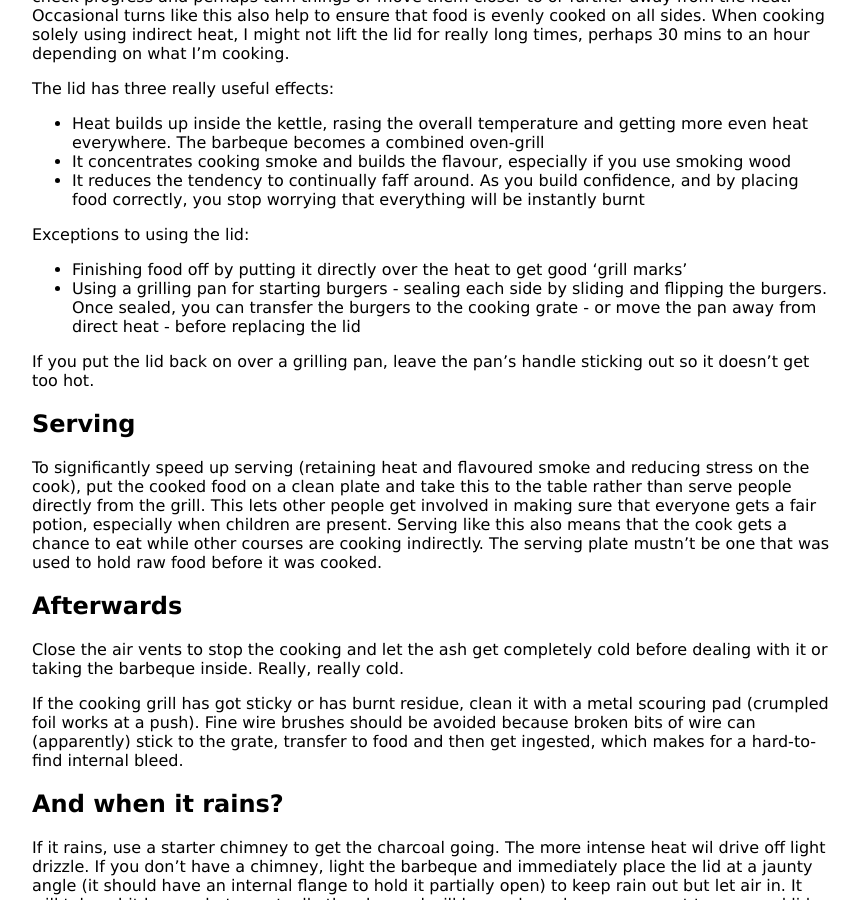
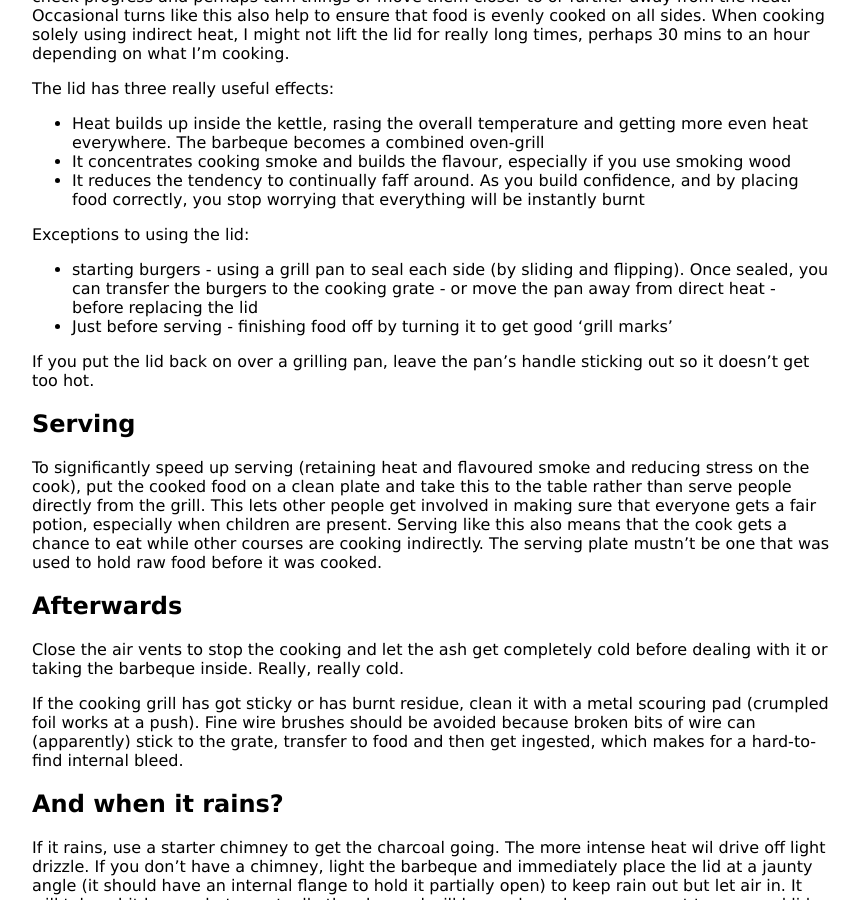
Before and after one commit to KineticLensman/KineticLensman.github.io, a Jekyll site: the page built from _posts/2018-08-12-barbecue-part1.md, in a window 1280 px wide and 900 px high, scrolled down 2183 px. Shown: the whole window, without its empty margins (208-1068 px from the left). Built offline with Jekyll 4.4.1, drawn with Linux system fonts in a browser that asks for light colours.

Commit message:
clarity reword

```diff
--- a/_posts/2018-08-12-barbecue-part1.md
+++ b/_posts/2018-08-12-barbecue-part1.md
@@ -64,8 +64,8 @@ The lid has three really useful effects:
 * It reduces the tendency to continually faff around. As you build confidence, and by placing food correctly, you stop worrying that everything will be instantly burnt
 
 Exceptions to using the lid:
-* Finishing food off by putting it directly over the heat to get good 'grill marks'
-* Using a grilling pan for starting burgers - sealing each side by sliding and flipping the burgers. Once sealed, you can transfer the burgers to the cooking grate - or move the pan away from direct heat - before replacing the lid
+* starting burgers - using a grill pan to seal each side (by sliding and flipping). Once sealed, you can transfer the burgers to the cooking grate - or move the pan away from direct heat - before replacing the lid
+* Just before serving - finishing food off by turning it to get good 'grill marks'
 
 If you put the lid back on over a grilling pan, leave the pan's handle sticking out so it doesn't get too hot.
 
```
